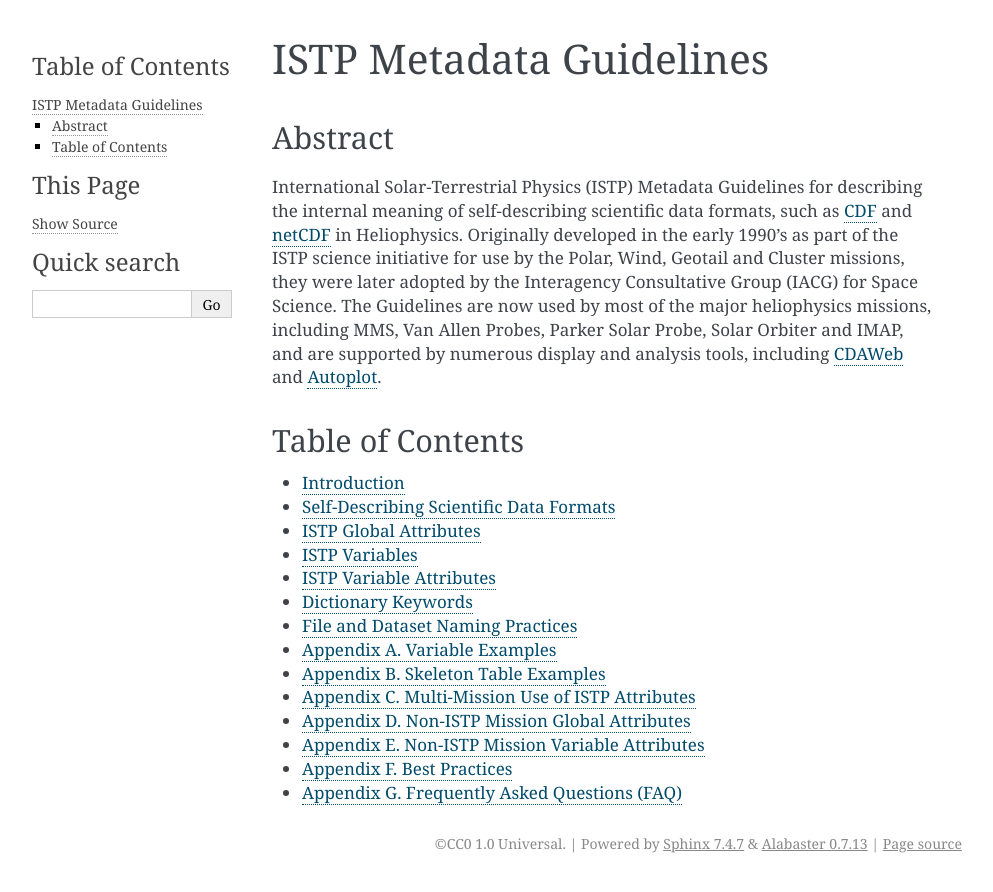
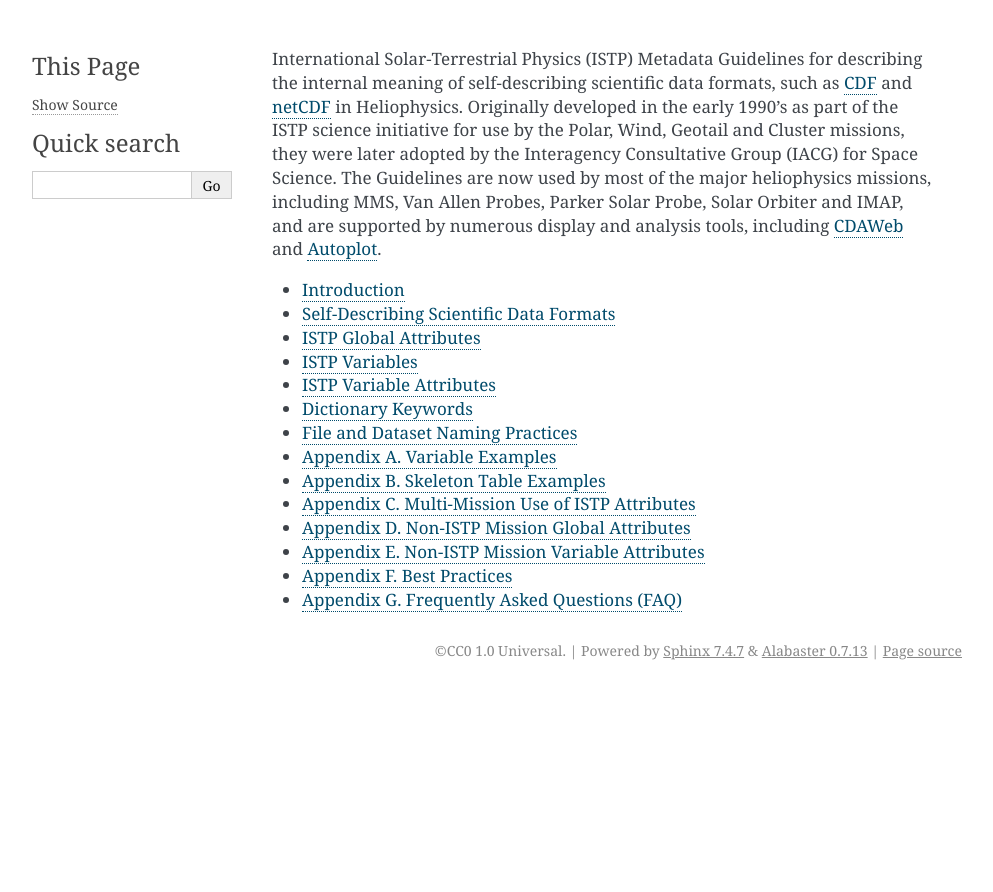
Before and after one commit to IHDE-Alliance/ISTP_metadata, a Sphinx documentation site: the page built from docs/index.rst, in a window 1280 px wide. Shown: the top 892 px of the page, without its empty margins (148-1141 px from the left). Built offline with Sphinx 7.4.7, drawn with Linux system fonts in a browser that asks for light colours.

Commit message:
Updated docs/index.rst

```diff
--- a/docs/index.rst
+++ b/docs/index.rst
@@ -1,15 +1,6 @@
-========================
-ISTP Metadata Guidelines
-========================
-
-
-Abstract
---------
 International Solar-Terrestrial Physics (ISTP) Metadata Guidelines for describing the internal meaning of self-describing scientific data formats, such as `CDF <https://cdf.gsfc.nasa.gov>`_ and `netCDF <https://www.unidata.ucar.edu/software/netcdf/>`_ in Heliophysics. Originally developed in the early 1990's as part of the ISTP science initiative for use by the Polar, Wind, Geotail and Cluster missions, they were later adopted by the Interagency Consultative Group (IACG) for Space Science. The Guidelines are now used by most of the major heliophysics missions, including MMS, Van Allen Probes, Parker Solar Probe, Solar Orbiter and IMAP, and are supported by numerous display and analysis tools, including `CDAWeb <https://cdaweb.gsfc.nasa.gov>`_ and `Autoplot <https://autoplot.org>`_.
 
 
-Table of Contents
------------------
 .. toctree::
    :maxdepth: 1
 
```
